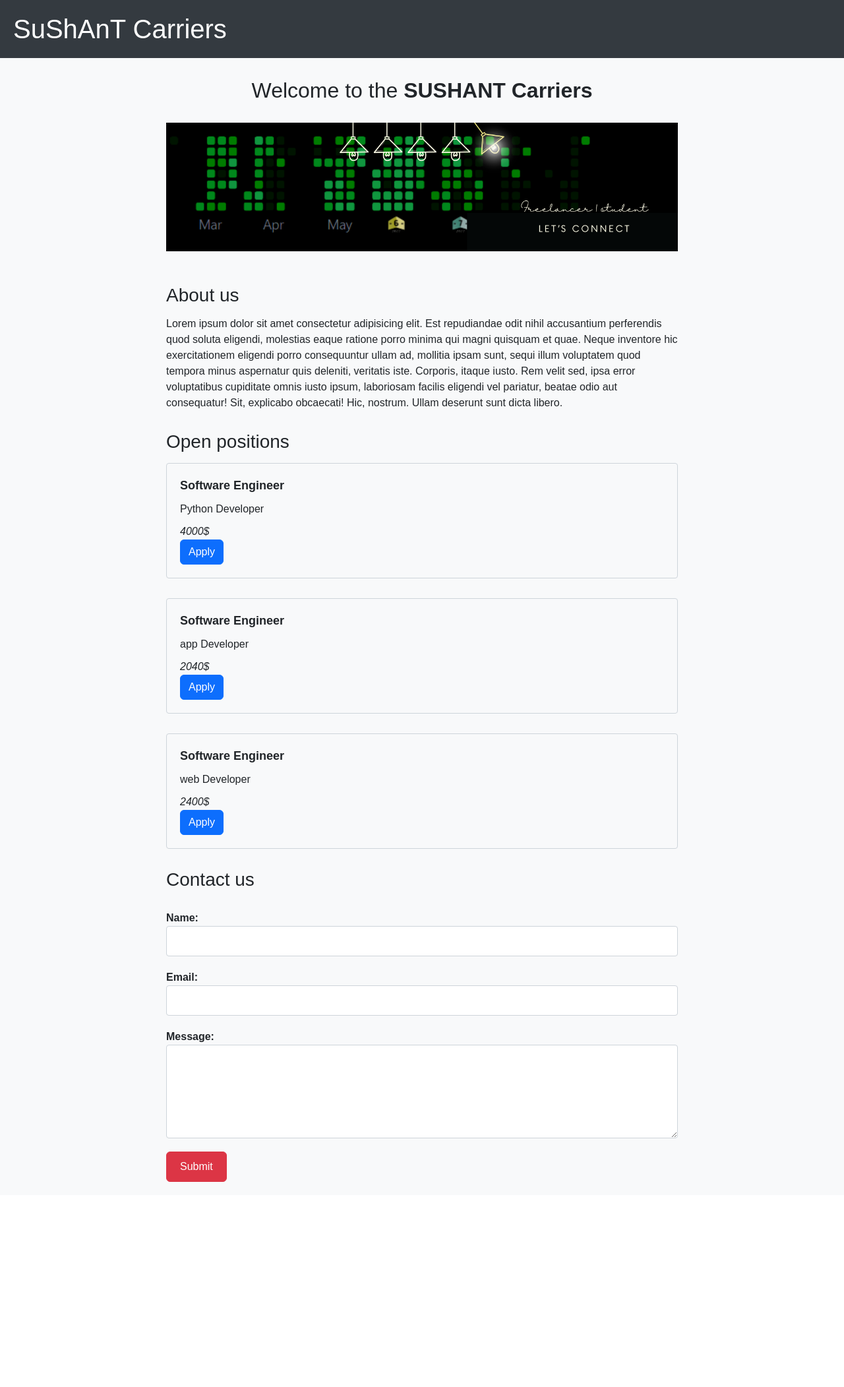
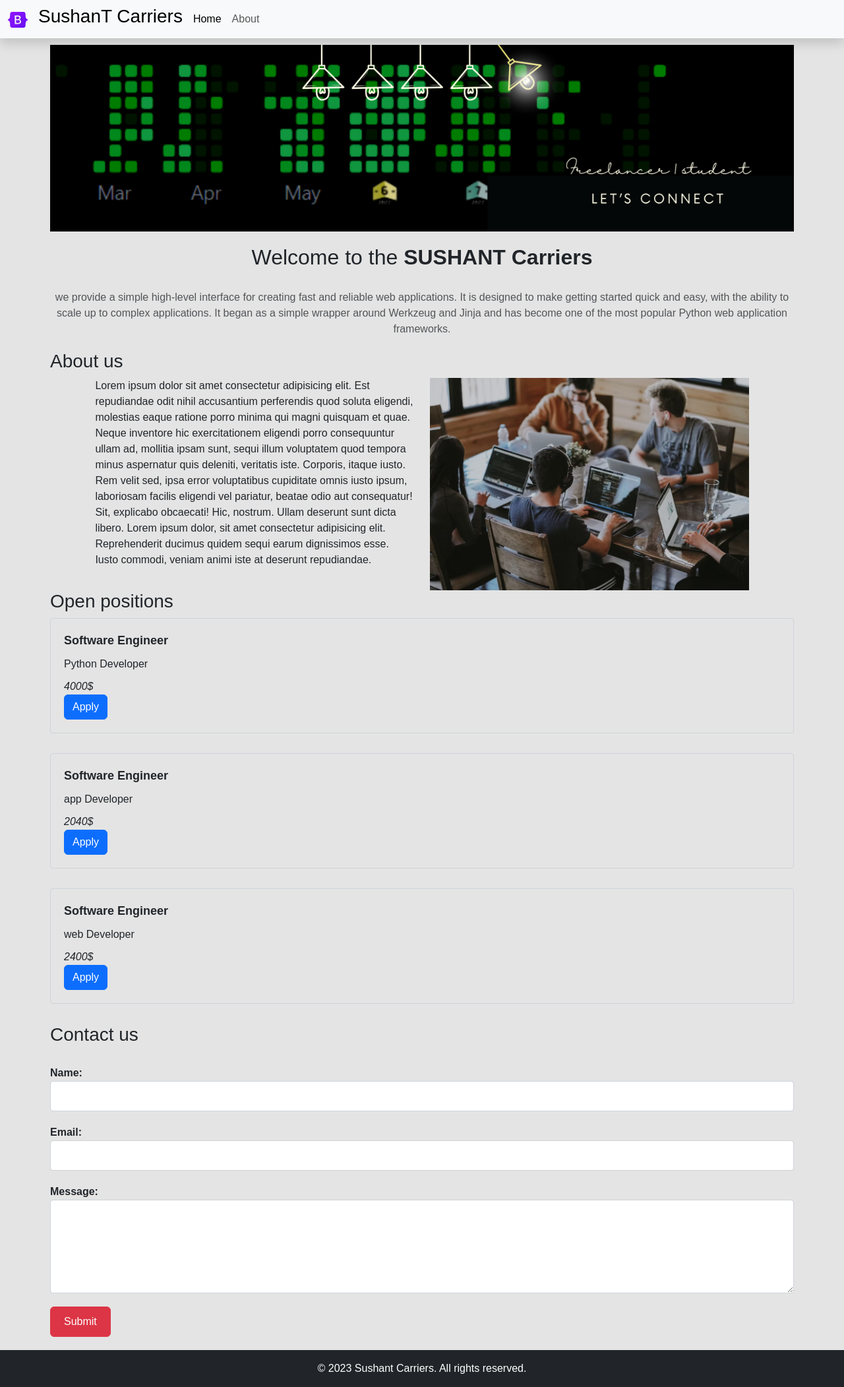
Before and after one commit to sushskvnitn/flask_development, a Flask app: page / in a window 1280 px wide. Shown: the whole page at 66% size. Before the commit the page ends 1792 px from the top, so only its background shows below. Run offline with Flask 3, Linux system fonts and the light colour scheme.

Commit message:
updated the code

```diff
--- a/app.py
+++ b/app.py
@@ -25,7 +25,7 @@ JOBS =[
 @app.route('/')
 def Hello():
     #returning the html page using render_template
-    return render_template('home.html', jobs=JOBS ,compony='SuShAnT' )
+    return render_template('home.html', jobs=JOBS ,compony='SushanT' )
 
 #api route to render the json data
 @app.route('/api/jobs')
--- a/templates/home.html
+++ b/templates/home.html
@@ -6,17 +6,15 @@
     <meta name="viewport" content="width=device-width, initial-scale=1.0">
     <title>FLASK TUTORIAL</title>
     <link href="https://cdn.jsdelivr.net/npm/bootstrap@5.3.0-alpha3/dist/css/bootstrap.min.css" rel="stylesheet" integrity="sha384-KK94CHFLLe+nY2dmCWGMq91rCGa5gtU4mk92HdvYe+M/SXH301p5ILy+dN9+nJOZ" crossorigin="anonymous">
+    <script src="https://cdn.jsdelivr.net/npm/bootstrap@5.1.3/dist/js/bootstrap.bundle.min.js" integrity="sha384-ka7Sk0Gln4gmtz2MlQnikT1wXgYsOg+OMhuP+IlRH9sENBO0LRn5q+8nbTov4+1p" crossorigin="anonymous"></script>
     <style>
         body {
-            background-color: #f8f9fa;
+            background-color: #e4e4e4;
             font-family: Arial, sans-serif;
         }
 
         .page-header {
-            padding: 20px;
-            background-color: #343a40;
-            color: white;
-            margin-bottom: 30px;
+            color: black;
         }
 
         .banner-img {
@@ -26,8 +24,7 @@
         }
 
         .container {
-            max-width: 800px;
-            margin: 0 auto;
+            max-width: 90%
         }
 
         h2 {
@@ -35,10 +32,6 @@
             margin-bottom: 30px;
         }
 
-        h3 {
-            margin-top: 30px;
-            margin-bottom: 15px;
-        }
 
         p {
             margin-bottom: 20px;
@@ -91,16 +84,33 @@
     </style>
 </head>
 <body>
-    <h1 class="page-header">
-        {{compony}} Carriers
-    </h1>
+    {% include 'navbar.html' %}
+
     <div class="container">
-        <h2>Welcome to the  <b>SUSHANT Carriers</b> </h2>
-        <img src="../static/banner.png" class="banner-img img-fluid " alt="Banner">
+        <h2>hello world!</h2>
+         <img src="../static/banner.png" class="banner-img img-fluid " alt="Banner">
+       <h2 class="">Welcome to the  <b>SUSHANT Carriers</b> </h2>
+      <div class="text-center " > <p class="text-muted ">
+            we provide a simple high-level interface for creating fast and reliable web applications. It is designed to make getting started quick and easy, with the ability to scale up to complex applications. It began as a simple wrapper around Werkzeug and Jinja and has become one of the most popular Python web application frameworks.
+       </p></div>
         <h3>About us</h3>
-        <p>
+        <div class="container">
+            <div class="row ">
+
+              <div class="col-md-6">
+           <p>
             Lorem ipsum dolor sit amet consectetur adipisicing elit. Est repudiandae odit nihil accusantium perferendis quod soluta eligendi, molestias eaque ratione porro minima qui magni quisquam et quae. Neque inventore hic exercitationem eligendi porro consequuntur ullam ad, mollitia ipsam sunt, sequi illum voluptatem quod tempora minus aspernatur quis deleniti, veritatis iste. Corporis, itaque iusto. Rem velit sed, ipsa error voluptatibus cupiditate omnis iusto ipsum, laboriosam facilis eligendi vel pariatur, beatae odio aut consequatur! Sit, explicabo obcaecati! Hic, nostrum. Ullam deserunt sunt dicta libero.
+            Lorem ipsum dolor, sit amet consectetur adipisicing elit. Reprehenderit ducimus quidem sequi earum dignissimos esse. Iusto commodi, veniam animi iste at deserunt repudiandae.
         </p>
+              </div>
+
+              <div class="col-md-6">
+          <img src="../static/devs.avif" class="img-fluid" alt="fj" srcset="">
+              </div>
+
+            </div>
+          </div>
+
 
         <h3>Open positions</h3>
         <div>
@@ -131,5 +141,11 @@
             </form>
         </div>
     </div>
+    <footer class="footer mt-auto py-3 bg-dark text-white">
+        <div class="container text-center">
+            <span>&copy; 2023 Sushant Carriers. All rights reserved.</span>
+        </div>
+    </footer>
+
 </body>
 </html>
--- a/templates/jobitem.html
+++ b/templates/jobitem.html
@@ -4,7 +4,7 @@
     <div class="job-title">{{job['title']}}</div>
     <div class="job-description">{{job['description']}}</div>
     <div class="job-salary">{{job['salary']}}</div>
-    <button class="btn btn-primary btn-small">
+    <a class="btn btn-primary btn-small" href="mailto:tempomail.edu@gmail.com?subject=Application%20for%20 {{job['title']}}&body=Your%20Name%20%3A%20%3C%20your%20name%20%3E%0D%0AYour%20Resume%20link%20%3A%20%3Cyour%20resume%20link%20%3E%0D%0AYour%20Linkedin%20profile%20link%20%3A%20%3Cyour%20Linked%20in%20Profile%20link%20here%3E%0D%0A">
         Apply
-    </button>
+    </a>
 </div>
--- /dev/null
+++ b/templates/navbar.html
@@ -0,0 +1,26 @@
+<nav class="navbar navbar-expand-lg navbar-light bg-light shadow  fixed-top">
+    <div class="container-fluid">
+        <a class="navbar-brand" href="#">
+            <img src="../static/logo.svg" alt="" width="30" height="24" class="d-inline-block align-text-top">
+
+          </a>
+        <h3 class="page-header">
+            {{compony}} Carriers
+        </h3>
+      <button class="navbar-toggler" type="button" data-bs-toggle="collapse" data-bs-target="#navbarSupportedContent" aria-controls="navbarSupportedContent" aria-expanded="false" aria-label="Toggle navigation">
+        <span class="navbar-toggler-icon"></span>
+      </button>
+      <div class="collapse navbar-collapse mx-2" id="navbarSupportedContent">
+        <ul class="navbar-nav me-auto mb-2 mb-lg-0">
+          <li class="nav-item">
+            <a class="nav-link active" aria-current="page" href="#">Home</a>
+          </li>
+          <li class="nav-item">
+            <a class="nav-link" href="#">About</a>
+          </li>
+
+        </ul>
+
+      </div>
+    </div>
+  </nav>
```
Also changed, not shown: static/devs.avif (added), static/logo.svg (added).
